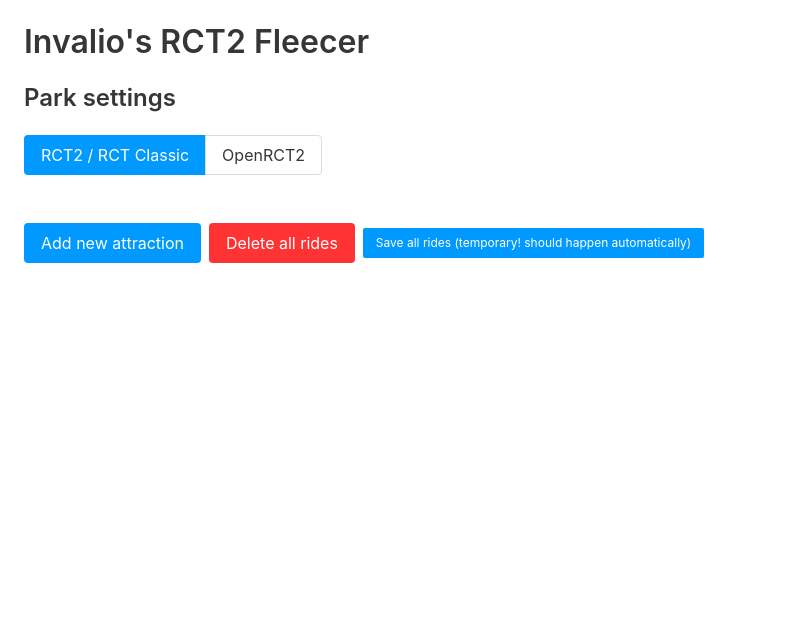
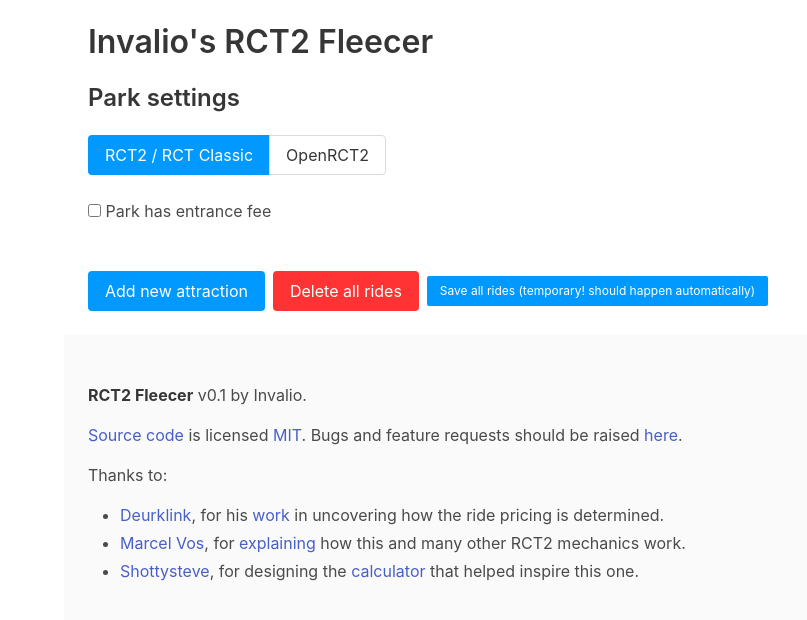
Before and after one commit to invalio19/rct2-fleecer, an Angular app: page / in a window 1280 px wide. Shown: the top 620 px of the page, without its empty margins (0-807 px from the left). Built offline with nearby package versions, Linux system fonts and the light colour scheme.

Commit message:
Park entrance fee, fixed expander button, added footer and credits

```diff
--- a/src/app/rides/ride-list/ride-list.component.html
+++ b/src/app/rides/ride-list/ride-list.component.html
@@ -1,3 +1,4 @@
+<div class="container">
   <div class="inv-head">
     <h1 class="title">Invalio's RCT2 Fleecer</h1>
     <h2 class="title is-4">Park settings</h2>
@@ -13,6 +14,10 @@
         OpenRCT2
       </button>
     </div>
+    <label class="checkbox">
+      <input type="checkbox" [(ngModel)]="saveData.hasEntranceFee">
+      Park has entrance fee
+    </label>
   </div>
   <div class="has-background-light inv-ride" *ngFor="let ride of rides; let i = index">
     <div class="field has-addons">
@@ -73,11 +78,11 @@
               <i class="fa fa-database"></i>
             </span>
           </button>
-        <button class="button">
+          <button class="button" (click)="onExpandCollapseRide(i)">
             <span class="icon">
               <i
-              [class]="expandedIndex === i ? 'fa fa-angle-double-up fa-2x' : 'fa fa-angle-double-down fa-2x'"
-              (click)="onExpandCollapseRide(i)"></i>
+                [class]="expandedIndex === i ? 'fa fa-angle-double-up fa-2x' : 'fa fa-angle-double-down fa-2x'">
+              </i>
             </span>
           </button>
         </div>
@@ -111,3 +116,16 @@
       <button class="button is-primary is-small" (click)="onSave()">Save all rides (temporary! should happen automatically)</button>
     </div>
   </div>
+  <footer class="footer">
+    <div class="content">
+      <p><strong>RCT2 Fleecer</strong> v0.1 by Invalio.</p>
+      <p><a href="https://github.com/invalio19/rct-fleece" target="_blank">Source code</a> is licensed <a href="http://opensource.org/licenses/mit-license.php" target="_blank">MIT</a>. Bugs and feature requests should be raised <a href="https://github.com/invalio19/rct-fleece/issues" target="_blank">here</a>.</p>
+      <p>Thanks to:</p>
+      <ul>
+        <li><a href="https://www.youtube.com/channel/UCcU9si2fIVJ-KoIDX9xYpdw" target="_blank">Deurklink</a>, for his <a href="https://forums.openrct2.org/topic/2737-guide-how-much-can-you-charge-for-your-rides/">work</a> in uncovering how the ride pricing is determined.</li>
+        <li><a href="https://www.youtube.com/channel/UCBlXovStrlQkVA2xJEROUNg" target="_blank">Marcel Vos</a>, for <a href="https://www.youtube.com/watch?v=rUGUwZIr4n0" target="_blank">explaining</a> how this and many other RCT2 mechanics work.</li>
+        <li><a href="https://www.youtube.com/shottysteve" target="_blank">Shottysteve</a>, for designing the <a href="https://rct2calc.shottysteve.com/" target="_blank">calculator</a> that helped inspire this one.</li>
+      </ul>
+    </div>
+  </footer>
+</div>
--- a/src/app/rides/ride-list/ride-list.component.ts
+++ b/src/app/rides/ride-list/ride-list.component.ts
@@ -1,10 +1,11 @@
 import { Component, OnInit } from '@angular/core';
 
 import { GameVersion } from './../shared/game-version';
-import { LocalStorageService, SaveData } from './../shared/services/local-storage.service';
+import { LocalStorageService } from './../shared/services/local-storage.service';
 import { Ride, RideAge } from '../shared/models/ride.model';
 import { RideDuplicateFlaggerService } from './../shared/services/ride-duplicate-flagger.service';
 import { RidePriceCalculatorService } from './../shared/services/ride-price-calculator.service';
+import { SaveData } from '../shared/models/save-data.model';
 
 @Component({
   selector: 'app-ride-list',
@@ -32,12 +33,12 @@
   ngOnInit(): void {}
 
   getMaxPriceString(ride: Ride): string {
-    const maxPrice = this.ridePriceCalculatorService.calculateMax(ride, this.saveData.gameVersion);
+    const maxPrice = this.ridePriceCalculatorService.calculateMax(ride, this.saveData.gameVersion, this.saveData.hasEntranceFee);
     return this.convertToCurrencyString(maxPrice);
   }
 
   getMinPriceString(ride: Ride): string { // todo: display
-    const minPrice = this.ridePriceCalculatorService.calculateMin(ride, this.saveData.gameVersion);
+    const minPrice = this.ridePriceCalculatorService.calculateMin(ride, this.saveData.gameVersion, this.saveData.hasEntranceFee);
     return this.convertToCurrencyString(minPrice);
   }
 
--- a/src/app/rides/shared/services/local-storage.service.ts
+++ b/src/app/rides/shared/services/local-storage.service.ts
@@ -1,7 +1,9 @@
 import { Injectable } from '@angular/core';
+
 import { GameVersion } from './../game-version';
 import { Ride } from '../models/ride.model';
 import { RideFactoryService } from './ride-factory.service';
+import { SaveData } from '../models/save-data.model';
 
 @Injectable({
   providedIn: 'root'
@@ -23,7 +25,12 @@
       return loadedData;
     }
 
-    const newData = { gameVersion: GameVersion.VanillaRct2, rides: [] };
+    const newData = {
+      name: '',
+      gameVersion: GameVersion.VanillaRct2,
+      hasEntranceFee: false,
+      rides: []
+    };
     return newData;
   }
 
@@ -42,8 +49,3 @@
     return rideObjects;
   }
 }
-
-export interface SaveData {
-  gameVersion: GameVersion;
-  rides: Ride[];
-}
--- a/src/app/rides/shared/services/ride-price-calculator.service.ts
+++ b/src/app/rides/shared/services/ride-price-calculator.service.ts
@@ -10,23 +10,21 @@
 export class RidePriceCalculatorService {
   constructor (private rideAgeRepositoryService: RideAgeRepositoryService) {}
 
-  calculateMax(ride: Ride, gameVersion: GameVersion): number {
-    let ridePrice = this.calculate(ride, gameVersion);
+  calculateMax(ride: Ride, gameVersion: GameVersion, hasEntranceFee: boolean): number { // todo pass park and ride
+    let ridePrice = this.calculate(ride, gameVersion, hasEntranceFee);
     if (ridePrice === undefined) {
       return undefined;
     }
 
     ridePrice *= 2;
-    ridePrice -= 1; // Minus 10p to get maximum price guests will pay
-    ridePrice = Math.max(0, ridePrice); // Above step could bring this to -10p
     ridePrice = Math.min(200, ridePrice); // Cap at £20
     ridePrice /= 10;
 
     return ridePrice;
   };
 
-  calculateMin(ride: Ride, gameVersion: GameVersion): number {
-    let ridePrice = this.calculate(ride, gameVersion);
+  calculateMin(ride: Ride, gameVersion: GameVersion, hasEntranceFee: boolean): number {
+    let ridePrice = this.calculate(ride, gameVersion, hasEntranceFee);
     if (ridePrice === undefined) {
       return undefined;
     }
@@ -38,7 +36,7 @@
     return ridePrice;
   }
 
-  private calculate(ride: Ride, gameVersion: GameVersion): number {
+  private calculate(ride: Ride, gameVersion: GameVersion, hasEntranceFee: boolean): number {
     if (ride.type === undefined) {
       return undefined;
     }
@@ -52,7 +50,7 @@
 
     const rideAgeData = this.rideAgeRepositoryService.get(ride.age, gameVersion);
 
-    ridePrice *= rideAgeData[1];
+    ridePrice *= rideAgeData[1]; // todo
     ridePrice = Math.floor(ridePrice / rideAgeData[2]);
     ridePrice += rideAgeData[3];
 
@@ -60,6 +58,10 @@
       ridePrice -= Math.floor(ridePrice / 4);
     }
 
+    if (hasEntranceFee) {
+      ridePrice = Math.floor(ridePrice / 4);
+    }
+
     return ridePrice;
   }
 }
```
Also changed, not shown: src/app/rides/shared/models/save-data.model.ts (added, +9 -0 lines). Lines whose indentation alone changed are shown as unchanged.
